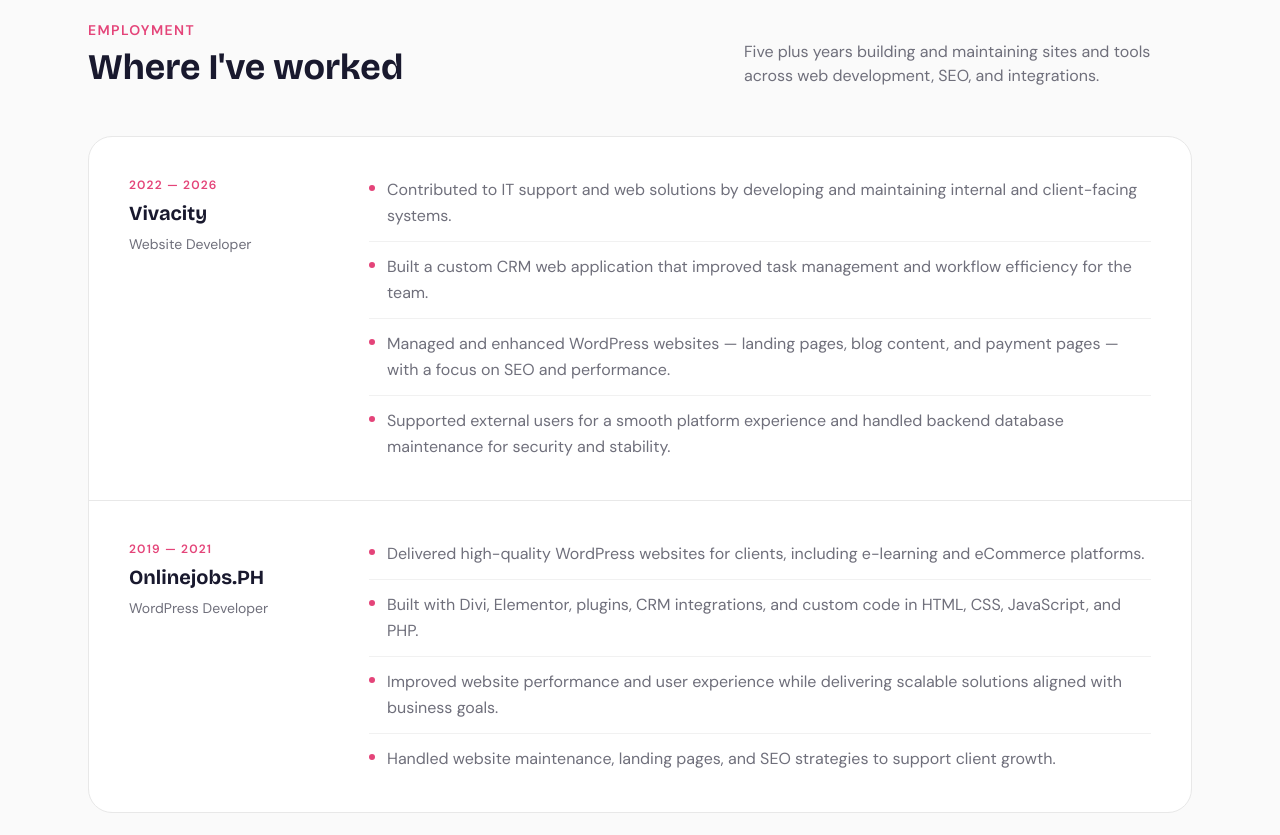
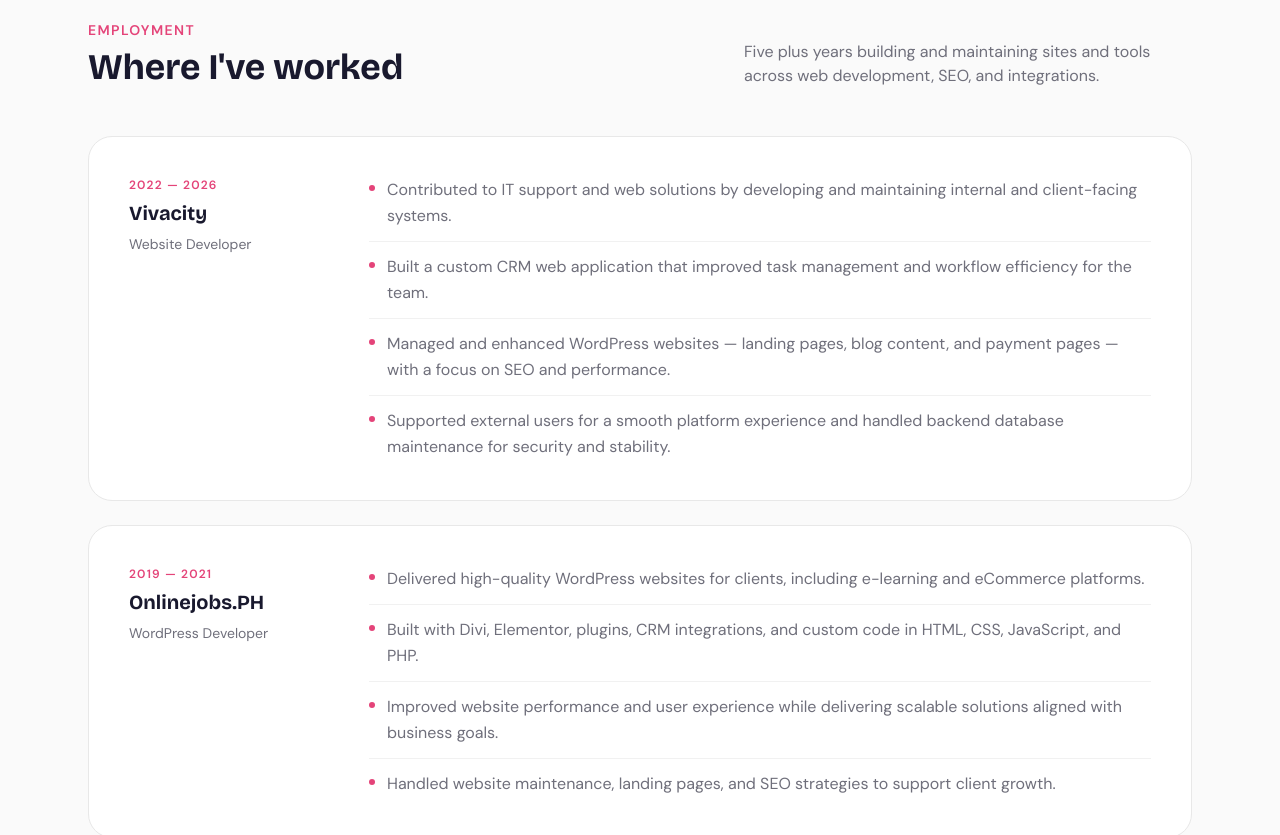
Before and after one commit to baternaian95-lab/ian-baterna-portfolio, a React (Vite) app: page / in a window 1280 px wide. Shown: the part 900-1735 px from the top of the page. Built offline with nearby package versions, Linux system fonts and the light colour scheme; the HTML template or start-up script is replaced by a standard one.

Commit message:
Changes
Co-authored-by: ian-vivacity <215267495+ian-vivacity@users.noreply.github.com>

```diff
--- a/src/pages/Portfolio.tsx
+++ b/src/pages/Portfolio.tsx
@@ -179,7 +179,7 @@ export default function Portfolio() {
             </p>
           </div>
 
-          <div className="bg-card border border-border rounded-3xl divide-y divide-border overflow-hidden">
+          <div className="space-y-6">
             {employment.map((job, i) => (
               <motion.div
                 key={i}
@@ -187,7 +187,7 @@ export default function Portfolio() {
                 whileInView={{ opacity: 1, y: 0 }}
                 viewport={{ once: true }}
                 transition={{ duration: 0.5, delay: i * 0.1 }}
-                className="p-8 md:p-10 hover:bg-muted/30 transition"
+                className="bg-card border border-border rounded-3xl p-8 md:p-10 hover:shadow-lg hover:border-primary/40 transition"
               >
                 <div className="grid md:grid-cols-[200px_1fr] gap-6 md:gap-10">
                   <div className="flex flex-col gap-2">
```
